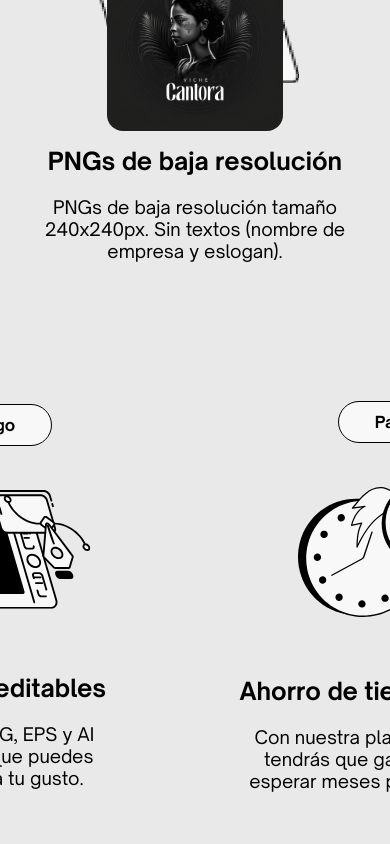
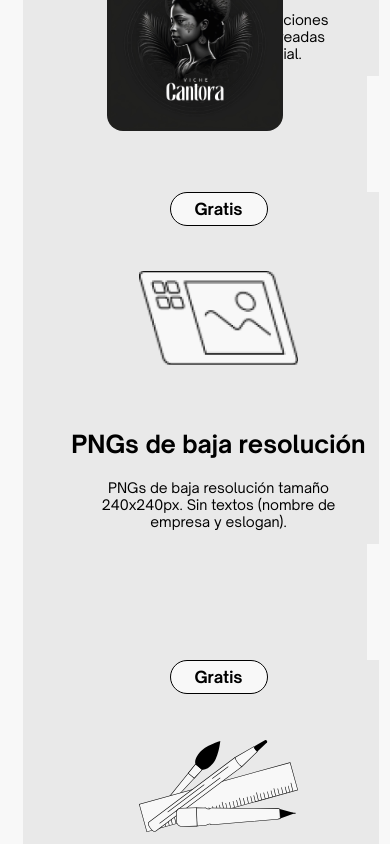
Before and after one commit to TheSerch07/Client-Wawo-Logos, a React (Vite) app: page / in a window 390 px wide. Shown: the part 4360-5204 px from the top of the page. Built offline with nearby package versions, Linux system fonts and the light colour scheme; the HTML template or start-up script is replaced by a standard one; a web font is replaced by a local one.

Commit message:
responsive

```diff
--- a/src/components/Obtain.jsx
+++ b/src/components/Obtain.jsx
@@ -7,8 +7,8 @@ function Obtain({ price, img, title, paragrah }) {
                 {price}
             </div>
             <img className={styles.img} src={img} alt="OpcionesLogo"/>
-            <div>
-                <h2>{title}</h2>
+            <div className={styles.containText}>
+                <h2 className={styles.h2}>{title}</h2>
                 <p className={styles.p} dangerouslySetInnerHTML={{ __html: paragrah }}></p>
             </div>
         </div>
--- a/src/components/Obtains.jsx
+++ b/src/components/Obtains.jsx
@@ -13,12 +13,12 @@ function Obtains() {
         <div className={styles.mainObtains}>
             <h1 className={styles.title}>¿Qué obtienes?</h1>
             <div className={styles.eachObtain}>
-                <div className={styles.obtain}>
+                <div className={`${styles.obtain} ${styles.obtainResponsive}`}>
                     < Obtain price="Gratis" img={OpcionesLogo} title="4 opciones de logo" paragrah="Recibirás a tu correo 4 opciones aproximadas de ti logo creadas con inteligencia artificial."/>
                     < Obtain price="Gratis" img={BajaResolucion} title="PNGs de baja resolución" paragrah="PNGs de baja resolución tamaño 240x240px. Sin textos (nombre de empresa y eslogan)."/>
                     < Obtain price="Gratis" img={DisenosPersonalizados} title="Diseños personalizados" paragrah="Obten diseños 100% únicos creados específicamente para tu empresa y sus necesidades."/>
                 </div>
-                <div className={styles.obtain}>
+                <div className={`${styles.obtain} ${styles.obtainResponsiveTwo}`}>
                     < Obtain price="Pago" img={AltaCalidad} title="PNG de alta calidad" paragrah="Imagen PNG de alta calidad<br>para usar en tus redes<br>sociales y mucho más."/>
                     < Obtain price="Pago" img={ArchivosEditable} title="Archivos editables" paragrah="Archivos SVG, EPS y AI<br>de tu logo que puedes<br>modificar a tu gusto."/>
                     < Obtain price="Pago" img={TiempoYDinero} title="Ahorro de tiempo y dinero" paragrah="Con nuestra plataforma de IA no tendrás que gastar millones ni esperar meses para tu logo ideal."/>
--- a/src/styles/Obtain.module.css
+++ b/src/styles/Obtain.module.css
@@ -32,3 +32,39 @@
 .img {
     max-width: 13rem;
 }
+
+@media (max-width: 1000px) {
+    .mainObtain {
+        /* flex-wrap: wrap; */
+        margin-bottom: 7rem;
+        height: 22rem;
+        width: 20rem;
+        justify-content: space-between;
+    }
+
+    .divPrice {
+        height: 2rem;
+        width: 6rem;
+    }
+
+    .img {
+        max-width: 10rem;
+    }
+
+    .h2 {
+        width: 20rem;
+        font-size: 1.5rem;
+    }
+
+    .p {
+        margin-top: 0;
+        width: 15rem;
+        font-size: 14px;
+    }
+
+    .containText {
+        display: flex;
+        align-items: center;
+        flex-direction: column;
+    }
+}
--- a/src/styles/Obtains.module.css
+++ b/src/styles/Obtains.module.css
@@ -29,3 +29,49 @@
     height: 75rem;
     width: 100rem;
 }
+
+@media (max-width: 1000px) {
+    .mainObtains {
+        /* flex-wrap: wrap; */
+        margin-top: 6rem;
+        width: 88vw;
+        height: 3620px;
+    }
+
+    .title {
+        font-size: 40px;
+        margin-top: 8rem;
+        margin-bottom: 5rem;
+    }
+
+    .eachObtain {
+        display: flex;
+        flex-direction: column;
+        justify-content: space-between;
+        width: 70vw;
+        height: 3620px;
+        /* flex-wrap: wrap; */
+    }
+
+    .obtain {
+        width: 70vw;
+        flex-direction: row;
+        flex-wrap: wrap;
+        align-content: space-between;
+        /* height: 5000px; */
+
+    }
+
+    .obtainResponsive {
+        display: flex;
+        /* align-content: space-between; */
+        /* width: 70vw; */
+        height: 1400px;
+    }
+
+    .obtainResponsiveTwo {
+        display: flex;
+        /* align-content: space-between; */
+        height: 1866px;
+    }
+}
```
